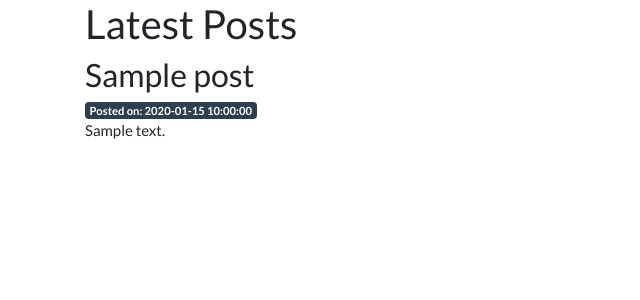
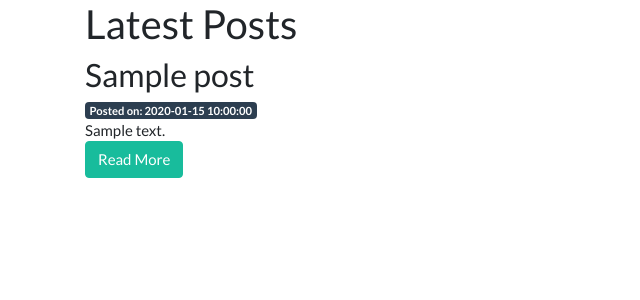
Before and after one commit to ImsirovicAjdin/ciblog, a CodeIgniter app: page /ciblog/posts in a window 1280 px wide. Shown: the part 71-371 px from the top of the page, without its empty margins (0-640 px from the left). Run offline with CodeIgniter, Linux system fonts and the light colour scheme; tables that the repository leaves empty or names only in its code hold one stand-in row (values such as "Sample post"); some libraries are stand-ins or nearby versions.

Commit message:
Add 'Read more' button that has the $slug echoed out in the anchor tag

```diff
--- a/application/views/posts/index.php
+++ b/application/views/posts/index.php
@@ -4,4 +4,6 @@
 	<small class="badge badge-primary d-inline-block">Posted on: <?php echo $post['created_at'];
 	?></small><br>
 	<?php echo $post['body']; ?>
+	<p><a class="btn btn-success" href="<?= site_url('/posts/'.$post['slug']) ; ?>">Read
+			More</a></p>
 <?php endforeach; ?>
```
